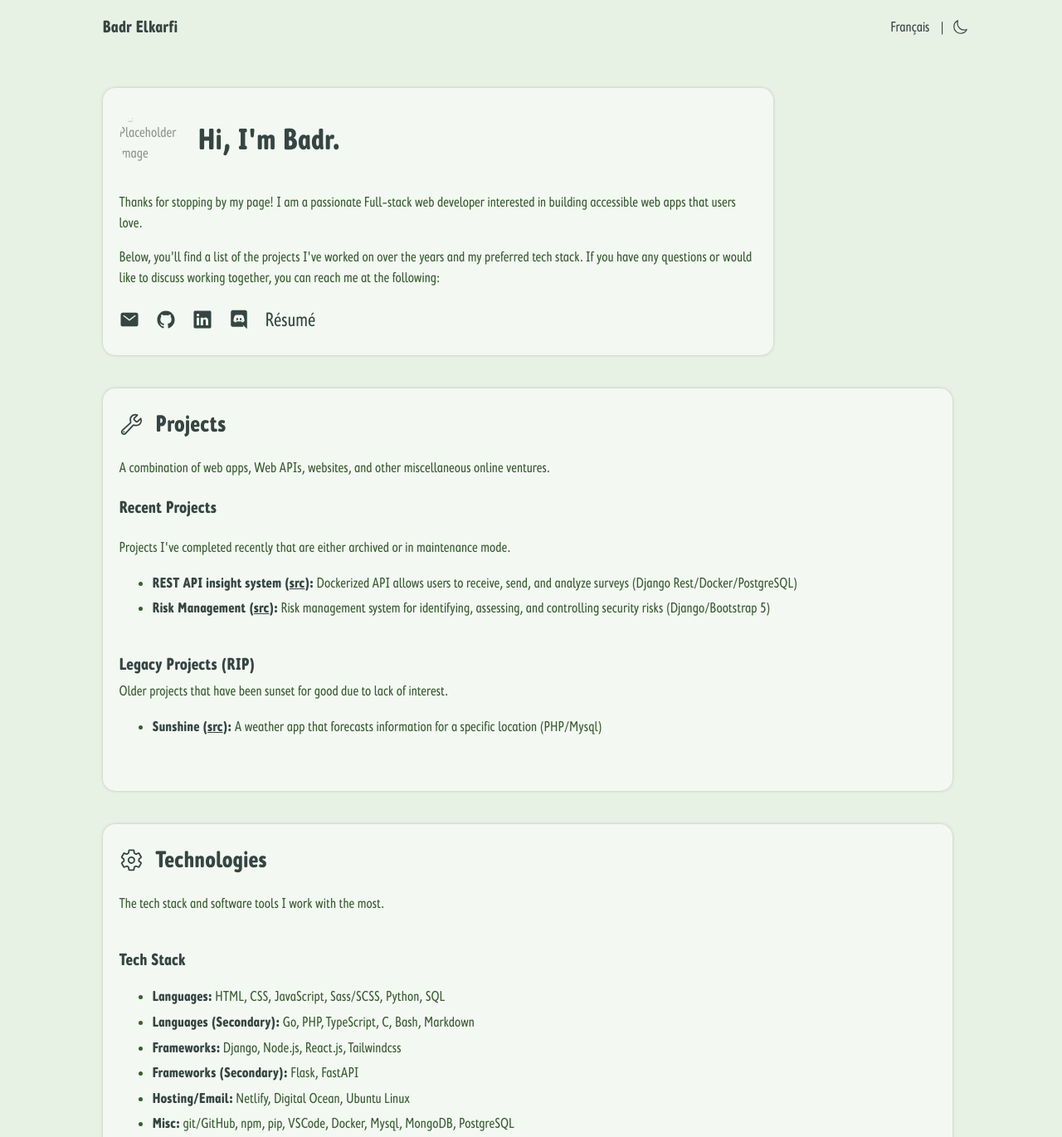
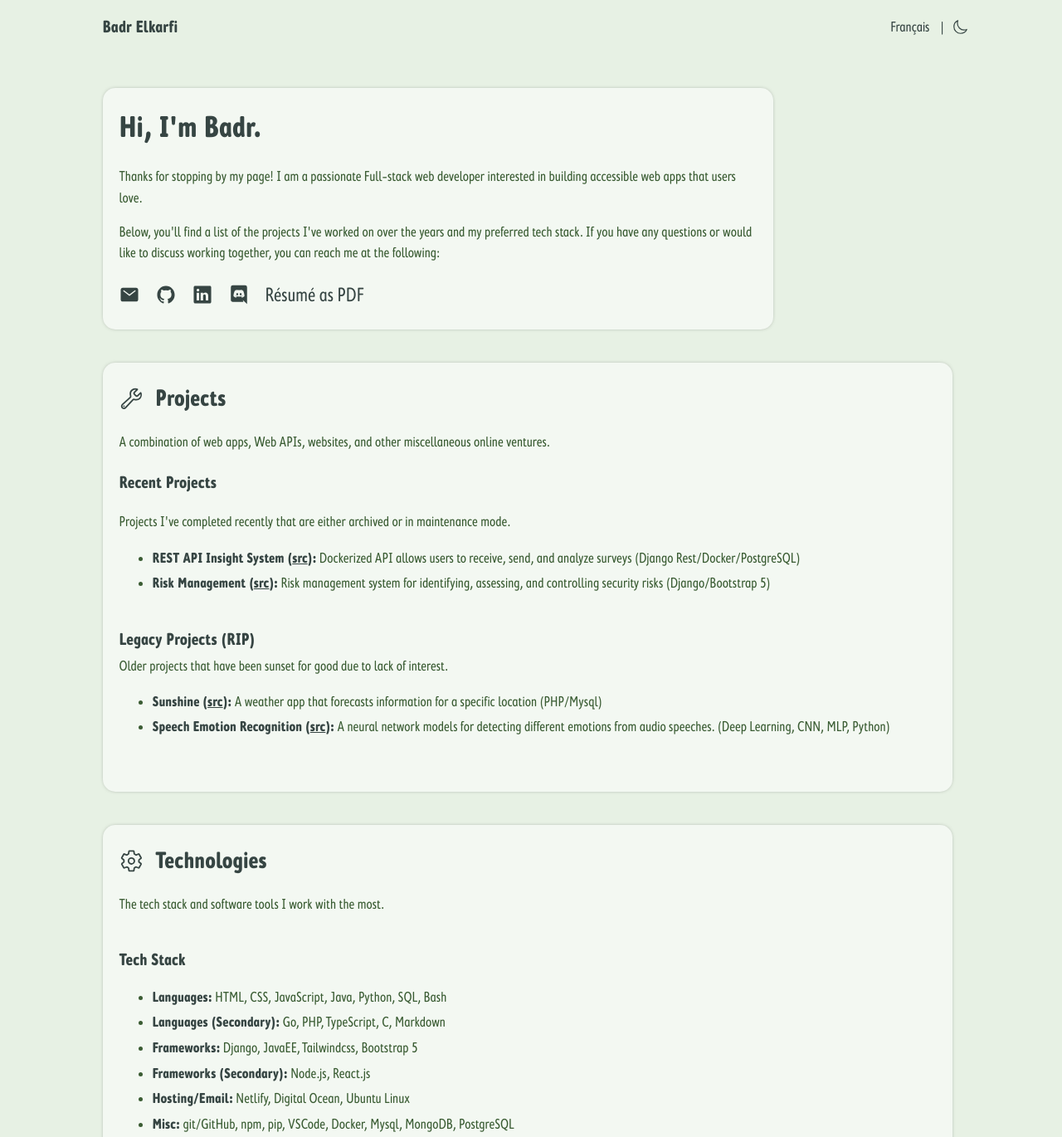
Before and after one commit to elkarfi/elkarfi.github.io, a plain HTML site: page index.html in a window 1280 px wide. Shown: the top 1370 px of the page at 83% size. Drawn offline with nearby package versions, Linux system fonts and the light colour scheme.

Commit message:
fix resume

```diff
--- a/index.html
+++ b/index.html
@@ -18,11 +18,6 @@
 
 <body>
 
-  <script>
-    const theme = localStorage.getItem('darkMode') || 'disabled';
-    document.documentElement.dataset.theme = theme;
-  </script>
-
   <header>
     <nav class="nav main-nav container">
       <a class='site-title' href=''>Badr Elkarfi</a>
@@ -38,7 +33,7 @@
 
     <section class="hero section">
       <div class="avatar-title">
-        <img class="avatar" src="" alt="Placeholder image" width="75" height="75">
+        <!-- <img class="avatar" src="static/images/Profile.jpg" alt="Placeholder image" width="75" height="75"> -->
         <h1>Hi, I'm Badr.</h1>
       </div>
 
@@ -64,8 +59,7 @@
           <ion-icon aria-hidden="true" name="logo-github" title="GitHub"></ion-icon>
         </a>
 
-        <a class="icon-link" href="" target="_blank" rel="noopener"
-          aria-label="Visit LinkedIn profile">
+        <a class="icon-link" href="" target="_blank" rel="noopener" aria-label="Visit LinkedIn profile">
           <ion-icon aria-hidden="true" name="logo-linkedin" title="LinkedIn"></ion-icon>
         </a>
 
@@ -74,7 +68,7 @@
           <ion-icon aria-hidden="true" name="logo-discord" title="Discord"></ion-icon>
         </a>
 
-        <a class="icon-link" class="cv" href="/resume.pdf"> Résumé </a>
+        <a class="icon-link" class="cv" href="PDF/"> Résumé as PDF </a>
 
       </div>
 
@@ -92,7 +86,7 @@
       <ul>
         <li>
           <span class="list-start">
-            <a>REST API insight system</a>
+            <a>REST API Insight System</a>
             (<a href="https://github.com/elkarfi/REST-API-insight-system" target="_blank" rel="noopener">src</a>):
           </span>
           Dockerized API allows users to receive, send, and analyze surveys (Django Rest/Docker/PostgreSQL)
@@ -120,6 +114,14 @@
             </span>
             A weather app that forecasts information for a specific location (PHP/Mysql)
           </li>
+          <li>
+            <span class="list-start">
+              <a>Speech Emotion Recognition </a>
+              (<a href="https://github.com/elkarfi/speech_emotion_recognition" target="_blank" rel="noopener">src</a>):
+            </span>
+            A neural network models for detecting different emotions from audio speeches. (Deep Learning, CNN, MLP,
+            Python)
+          </li>
         </ul>
       </div>
     </section>
@@ -133,19 +135,19 @@
         <ul>
           <li>
             <span class="list-start">Languages: </span>
-            HTML, CSS, JavaScript, Sass/SCSS, Python, SQL
+            HTML, CSS, JavaScript, Java, Python, SQL, Bash
           </li>
           <li>
             <span class="list-start">Languages (Secondary): </span>
-            Go, PHP, TypeScript, C, Bash, Markdown
+            Go, PHP, TypeScript, C, Markdown
           </li>
           <li>
             <span class="list-start">Frameworks: </span>
-            Django, Node.js, React.js, Tailwindcss
+            Django, JavaEE, Tailwindcss, Bootstrap 5
           </li>
           <li>
             <span class="list-start">Frameworks (Secondary): </span>
-            Flask, FastAPI
+            Node.js, React.js
           </li>
           <li>
             <span class="list-start">Hosting/Email: </span>
@@ -157,7 +159,6 @@
           </li>
         </ul>
       </div>
-    </section>
     </section>
   </main>
   <footer>
--- a/styles/styles.css
+++ b/styles/styles.css
@@ -22,8 +22,6 @@
     font-style: normal;
 
 }
-
-
 
 
 
@@ -242,10 +240,11 @@ li {
     margin: 0;
 }
 
+/*
 .avatar {
-    border-radius: 50%;
-    filter: grayscale(100%) brightness(150%) opacity(80%);
-}
+    border-radius: 50%; */
+    /* filter: grayscale(100%) brightness(150%) opacity(80%);
+} */
 
 .list-start {
     font-weight: 600;
```
Also changed, not shown: fr/index.html (+14 -16 lines), static/images/Profile.jpg (added), static/images/Profile_old.jpg (added), 4 other files.
